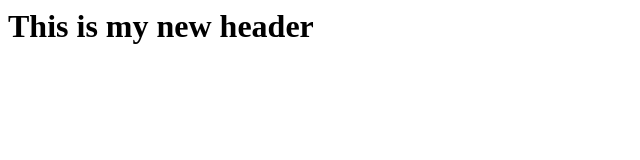
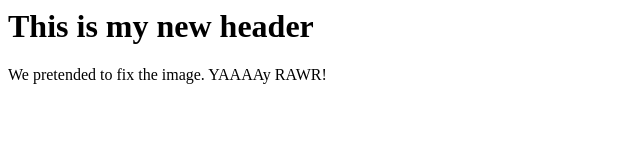
Before and after one commit to yagirldolor/branch-local-remote-IT115, a plain HTML site: page index.html in a window 1280 px wide. Shown: the whole page, without its empty margins (0-640 px from the left). Drawn offline with Linux system fonts and the light colour scheme.

```diff
--- a/index.html
+++ b/index.html
@@ -1 +1,2 @@
 <h1>This is my new header</h1>
+<p>We pretended to fix the image. YAAAAy RAWR!</p>
```
